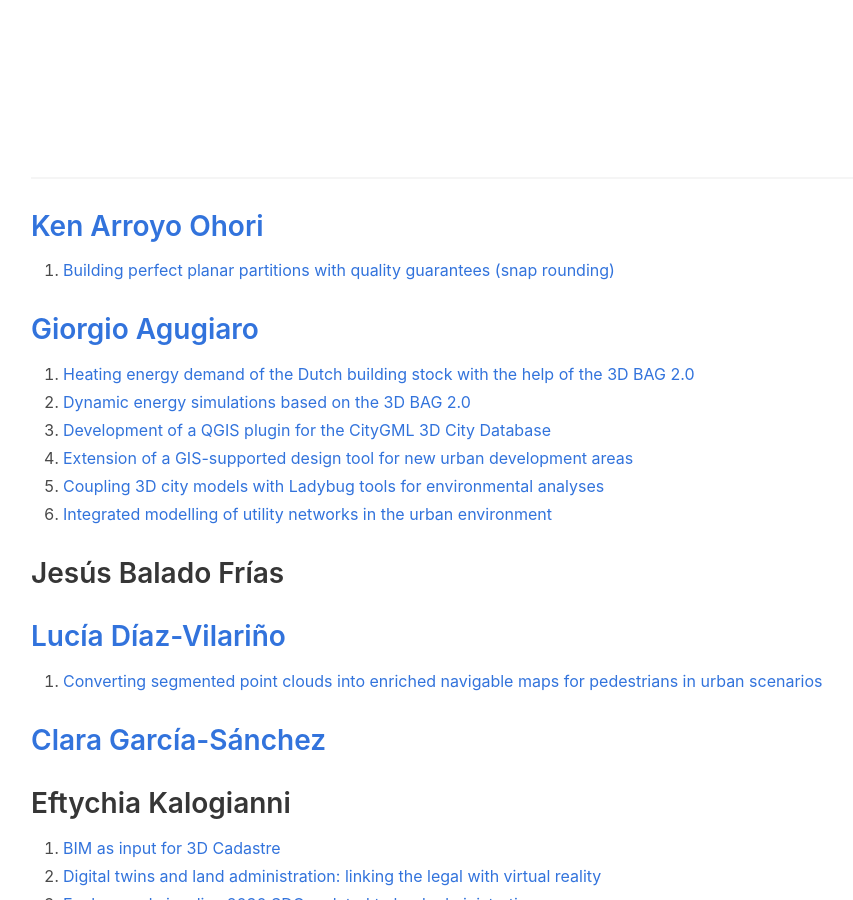
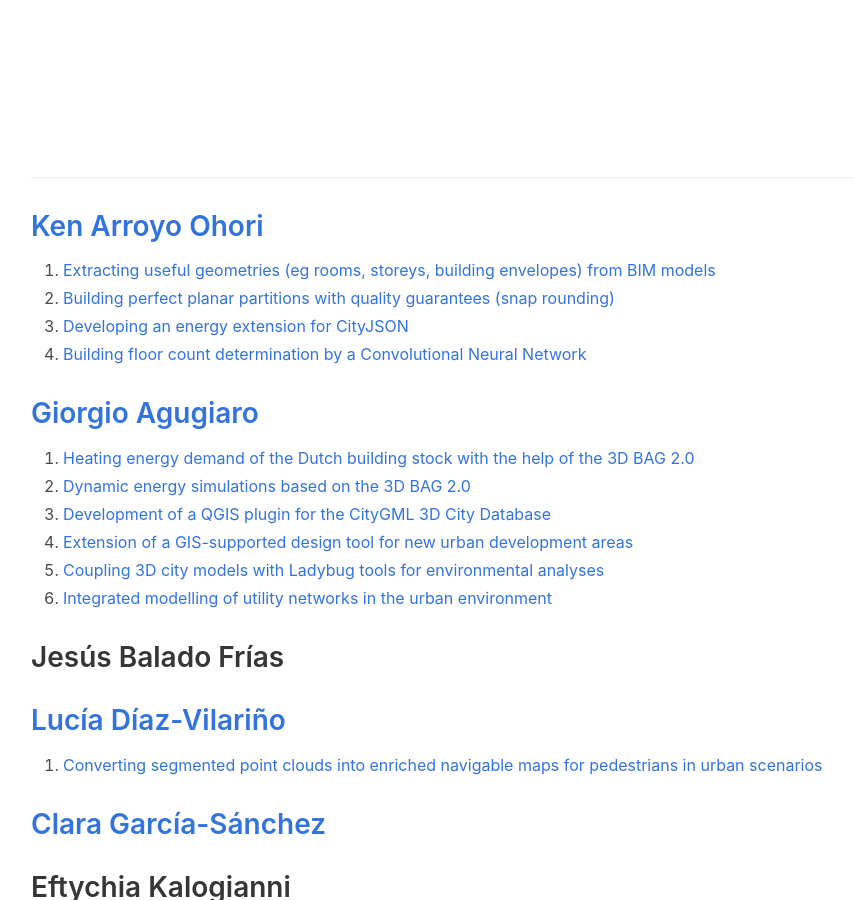
Before and after one commit to tudelft3d/geo2020, a Jekyll site: the page built from potentialtopics/index.md, in a window 1280 px wide and 900 px high, scrolled down 827 px. Shown: the whole window, without its empty margins (33-886 px from the left). Built offline with Jekyll 4.4.1, drawn with Linux system fonts in a browser that asks for light colours; nearby versions of some CDN libraries.

Commit message:
updated my topics

```diff
--- a/potentialtopics/index.md
+++ b/potentialtopics/index.md
@@ -30,9 +30,10 @@
 ---
 
 ## [Ken Arroyo Ohori](https://3d.bk.tudelft.nl/ken/)
-<!-- 1. [Extracting useful geometries (eg rooms, storeys, building envelopes) from BIM models](https://3d.bk.tudelft.nl/education/msctopics/#extracting-buildingstoreydwellingroom-shapes-from-a-bim-models) -->
+1. [Extracting useful geometries (eg rooms, storeys, building envelopes) from BIM models](https://3d.bk.tudelft.nl/education/msctopics/#extracting-buildingstoreydwellingroom-shapes-from-a-bim-models)
 1. [Building perfect planar partitions with quality guarantees (snap rounding)](https://3d.bk.tudelft.nl/education/msctopics/#snap-rounding-in-a-triangulation)
-
+1. [Developing an energy extension for CityJSON](https://3d.bk.tudelft.nl/education/msctopics/#development-and-testing-of-the-energy-extension-for-cityjson-v1x)
+1. [Building floor count determination by a Convolutional Neural Network](https://3d.bk.tudelft.nl/education/msctopics/#building-floor-count-determination-by-convolutional-neural-network)
 
 ## [Giorgio Agugiaro](https://3d.bk.tudelft.nl/gagugiaro/)
  1. [Heating energy demand of the Dutch building stock with the help of the 3D BAG 2.0](https://3d.bk.tudelft.nl/education/msctopics/#heating-energy-demand-of-the-dutch-building-stock-with-the-help-of-the-3d-bag-20)
```
